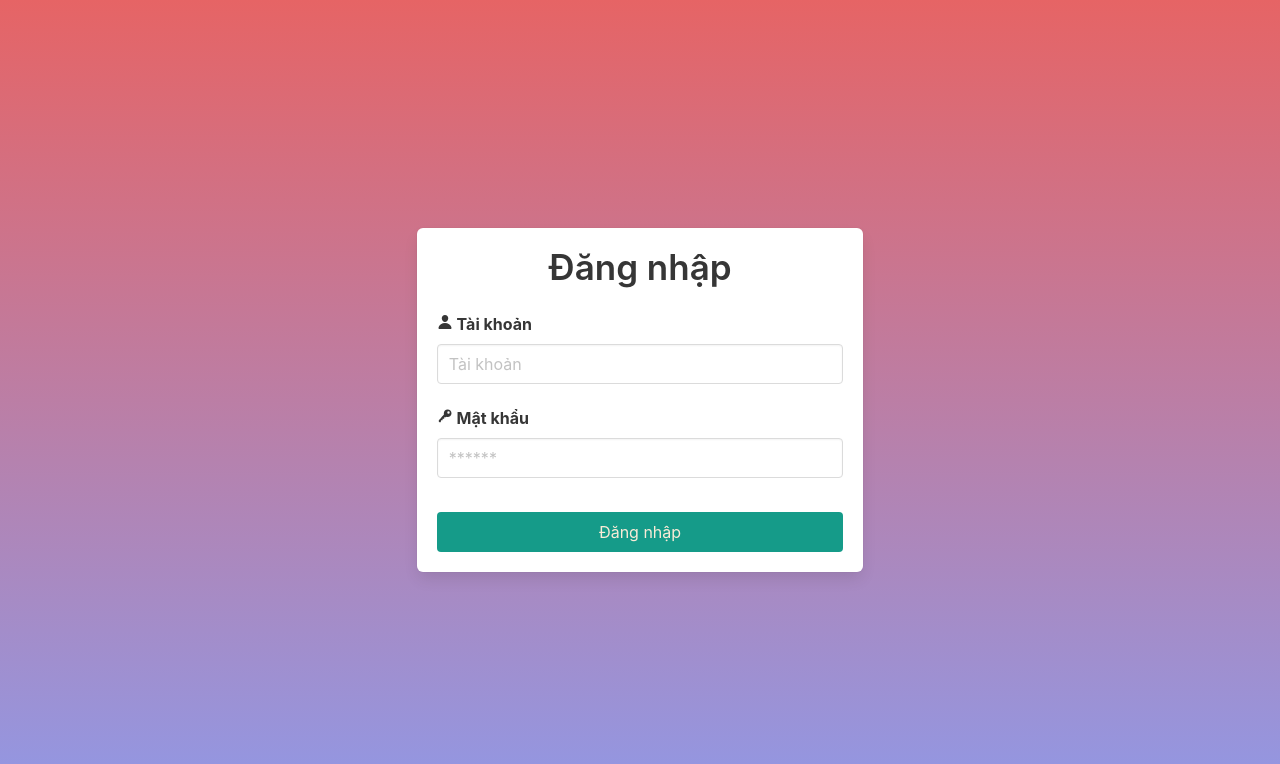
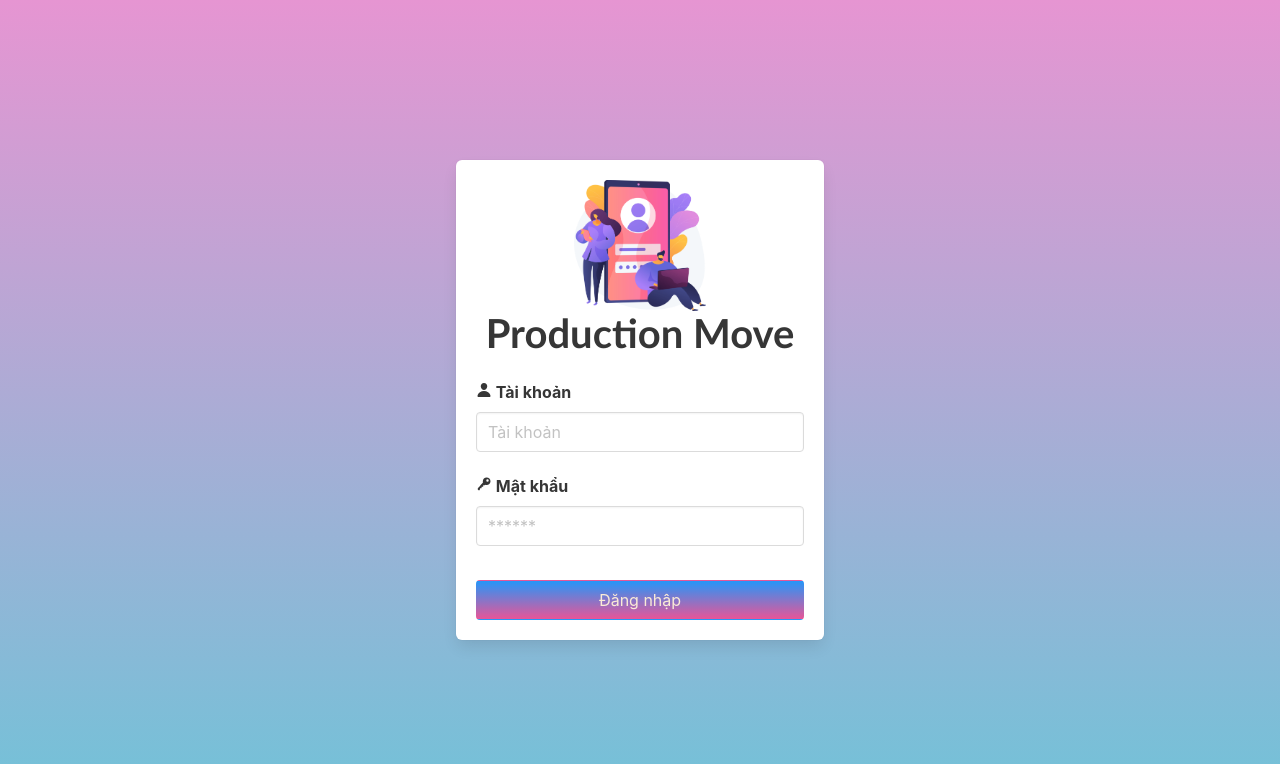
Before and after one commit to Trang-K65ccuet/INT3306_ProductionMove, a React (Create React App) app in the folder frontend/: page / in a window 1280 px wide. Shown: the top 764 px of the page. Built offline with nearby package versions, Linux system fonts and the light colour scheme.

Commit message:
login css

```diff
--- a/frontend/src/App.js
+++ b/frontend/src/App.js
@@ -10,6 +10,7 @@ import EditUser from "./admin/pages/users/EditUser";
 import DashboardCSSX from "./cssx/pages/Dashboard";
 import DashboardDLPP from "./dlpp/pages/Dashboard";
 import DashboardTTBH from "./ttbh/pages/Dashboard";
+
 
 function App() {
   return (
--- a/frontend/src/all/account/Login.jsx
+++ b/frontend/src/all/account/Login.jsx
@@ -5,6 +5,7 @@ import { LoginUser, reset } from "../features/authSlice";
 import { IoPerson,IoKeySharp } from "react-icons/io5";
 import "./account.css";
 import { useCookies } from "react-cookie";
+import img_log from './image/img_log.png'
 
 const Login = () => {
   const [username, setUsername] = useState("");
@@ -47,8 +48,9 @@ const Login = () => {
         <div className="container">
           <div className="columns is-centered">
             <div className="column is-4" id="signin">
-              <form onSubmit={Auth} className="box">
-                <h1 className="title is-2" id = "sign-in-text">Đăng nhập</h1>
+              <form onSubmit={Auth} className="box" id = "box">
+                <img src={img_log} alt="Login" id = "login-img" />
+                <h1 className="title is-2">Production Move</h1>
                 <div className="field">
                   <label className="label"><IoPerson /> Tài khoản</label>
                   <div className="control">
@@ -83,6 +85,7 @@ const Login = () => {
                   </button>
                 </div>
               </form>
+
             </div>
           </div>
         </div>
--- a/frontend/src/all/account/account.css
+++ b/frontend/src/all/account/account.css
@@ -1,18 +1,25 @@
 .hero-body{
-    background: linear-gradient(#e66465, #9198e5);
+    background: linear-gradient(#e695d2, #72c2d8);
 }
 
-#signin{
-    width:40%;
+#box{
+    border: solid 0px;
+}
+
+h1{
+    text-align: center;
+    font-size: 27px;
+    font-family:'Trebuchet MS', 'Lucida Sans Unicode', 'Lucida Grande', 'Lucida Sans', Arial, sans-serif;
+    color:#a80a51;
 }
 
 #button{
-    background-color: rgb(21, 155, 137);
+    background: linear-gradient(#2596f9, #e85597);
     color:antiquewhite;
 }
 
 #button:hover{
-    background-color: rgb(143, 16, 135);
+    background: linear-gradient(#09457a, #a80a51);
     color:antiquewhite;
 }
 
@@ -21,11 +28,13 @@
     font-style: italic;
 }
 
-#sign-in-text{
-    text-align: center;
-    font-size: 35px;
-}
-
 .input{
     margin-bottom: 10px;
 }
+
+#login-img{
+    display: block;
+    margin: 0 auto;
+    width:40%;
+    height:40%;
+}
```
Also changed, not shown: frontend/src/all/account/image/img_log.png (added).
